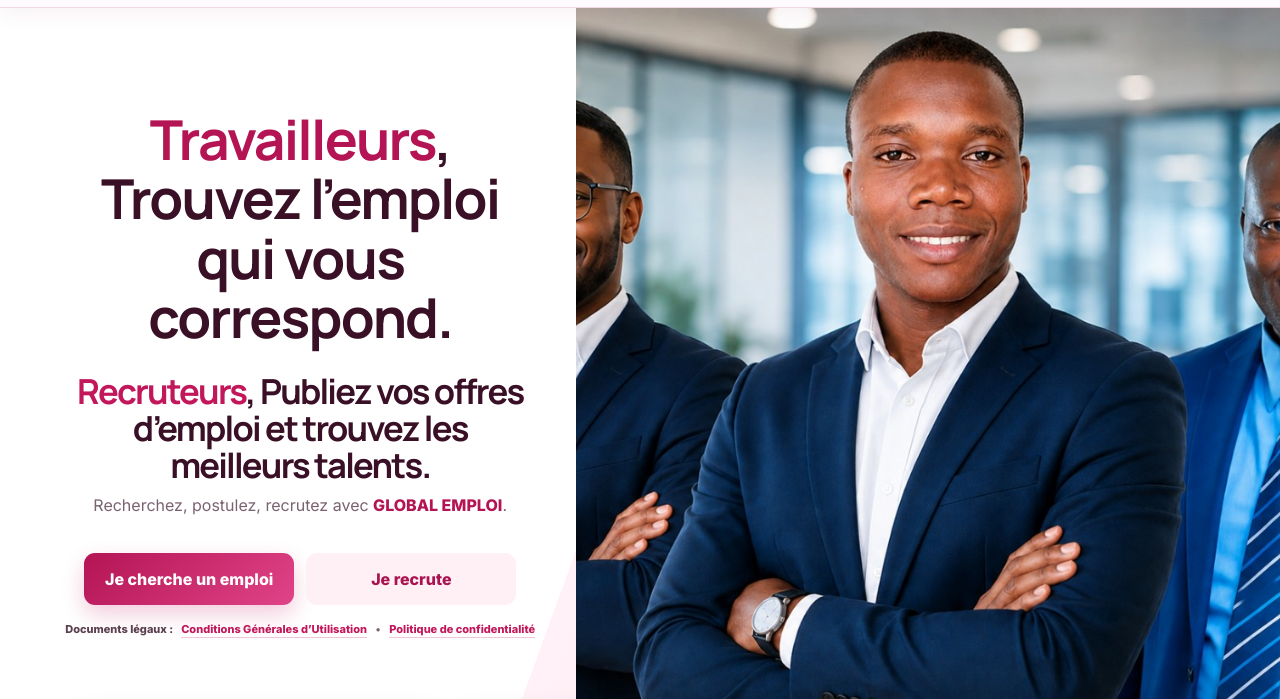
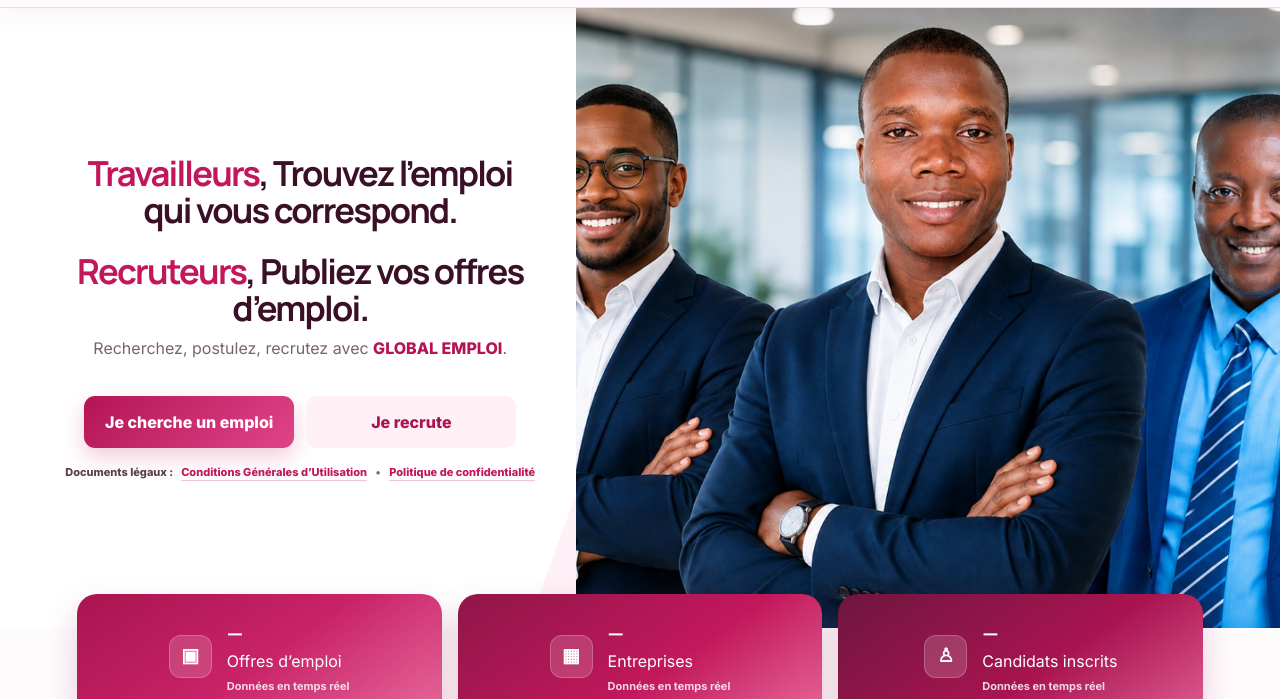
Before and after one commit to MEGA7704/globalemploici, a website: page public/index.html in a window 1280 px wide. Shown: the part 101-800 px from the top of the page. Drawn offline with Linux system fonts and the light colour scheme; no server answers.

Commit message:
Update index.html

```diff
--- a/public/index.html
+++ b/public/index.html
@@ -73,11 +73,11 @@
     <div class="hero-content hero-content-centered">
       <div class="hero-copy-stack">
         <div class="hero-title-block">
-          <h1><span>Travailleurs</span>, Trouvez l’emploi qui vous correspond.</h1>
+          <h2><span>Travailleurs</span>, Trouvez l’emploi qui vous correspond.</h2>
 
         </div>
         <div class="hero-title-block hero-title-block-secondary">
-          <h2><span>Recruteurs</span>, Publiez vos offres d’emploi et trouvez les meilleurs talents.</h2>
+          <h2><span>Recruteurs</span>, Publiez vos offres d’emploi.</h2>
 
         </div>
       </div>
```
